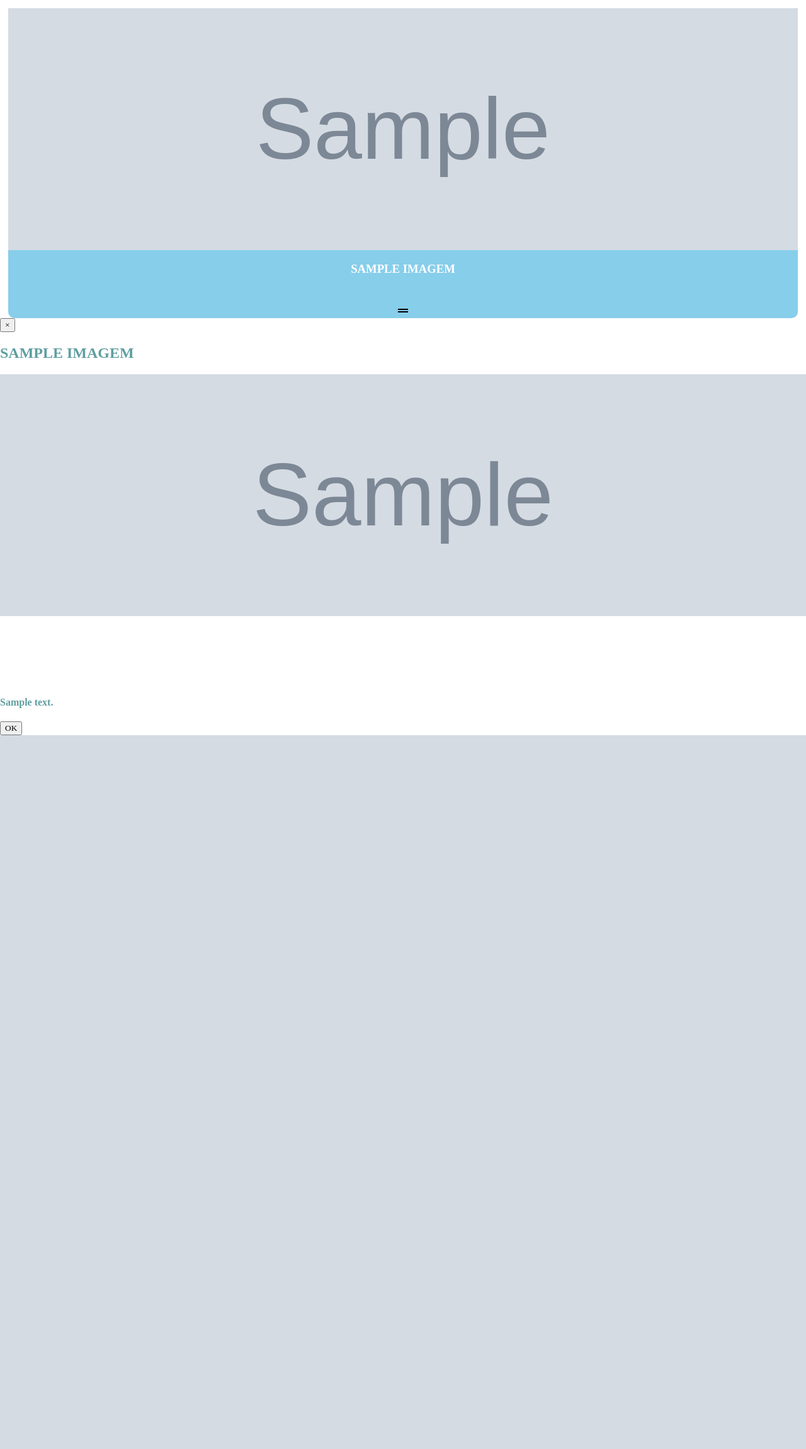
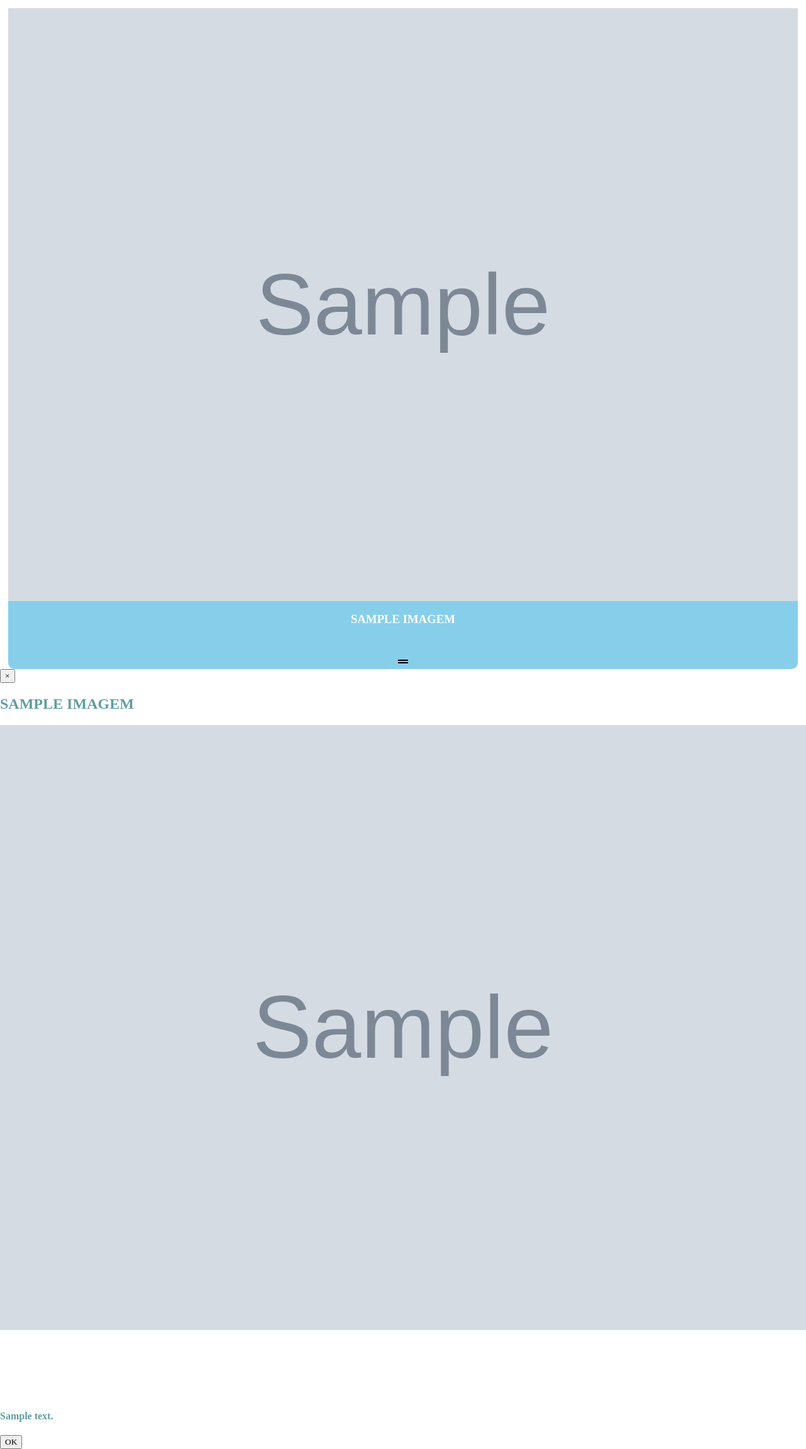
Before and after one commit to bethojunior/cidadania, a PHP site: page /php/imagens.php in a window 1280 px wide. Shown: the whole page at 63% size. Before the commit the page ends 1167 px from the top, so only its background shows below. Run offline with PHP 8.4, Linux system fonts and the light colour scheme; tables that the repository leaves empty or names only in its code hold one stand-in row (values such as "Sample post"); grey boxes marked "Sample" are stand-in pictures; data that the repository does not hold is empty.

Commit message:
regulando ainda o tamanho da imagem

```diff
--- a/css/style.css
+++ b/css/style.css
@@ -187,7 +187,6 @@ body {
     margin: 0;
     padding: 0;
     width: 100%;
-    height: 48%;
 }
 
 
```
